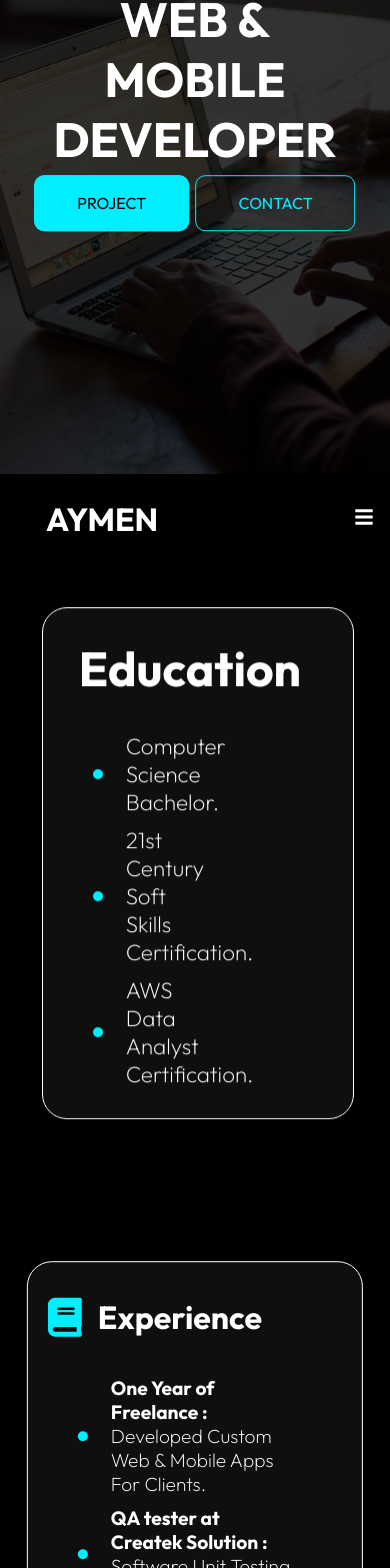
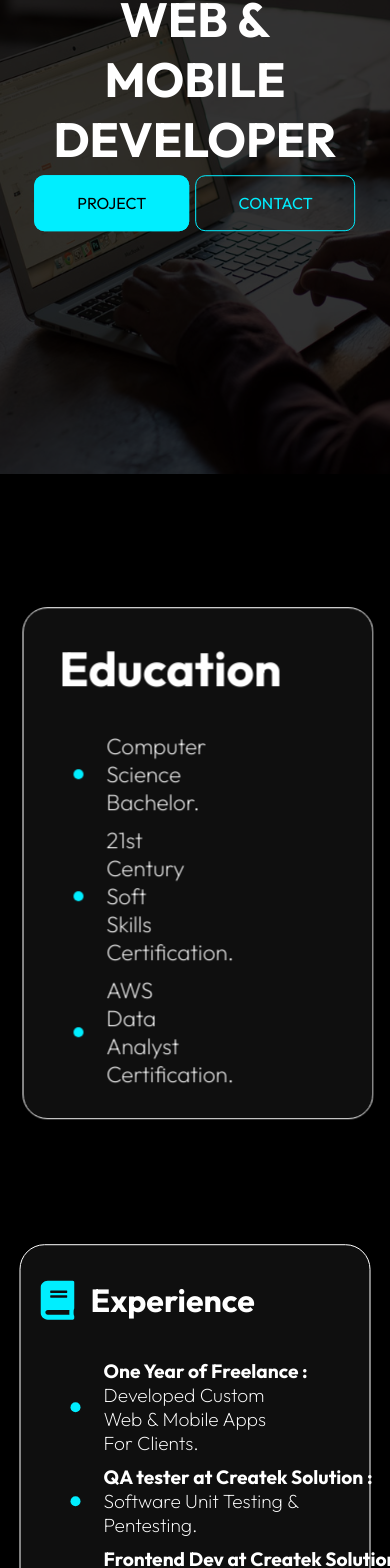
Before and after one commit to AymenRch/My-Portfolio, a React (Create React App) app: page / in a window 390 px wide. Shown: the part 370-1938 px from the top of the page. Built offline with nearby package versions, Linux system fonts and the light colour scheme.

Commit message:
new fixes

```diff
--- a/src/components/Heroimg2.css
+++ b/src/components/Heroimg2.css
@@ -184,6 +184,7 @@
     /* Smooth animation to target width */
 }
 
+
 @media screen and (max-width:640px) {
     .hero2 .content h1 {
         font-size: 3rem;
@@ -226,6 +227,9 @@
     .hero2 .content {
         box-shadow: none;
         border: 0.1px solid white;
+        width: 90%;
     }
 
+
+
 }
--- a/src/components/Heroimg2.js
+++ b/src/components/Heroimg2.js
@@ -83,15 +83,19 @@ const Heroimg2 = () => {
             Experience
           </h1>
           <p>
-            <strong>One Year of Freelance :</strong> <br />
+            <strong style={{whiteSpace:"nowrap"}}>One Year of Freelance :</strong> <br />
             Developed Custom Web & Mobile Apps For Clients.
           </p>
           <p>
-            <strong>QA tester at Createk Solution :</strong> <br />
+            <strong style={{whiteSpace:"nowrap"}}>QA tester at Createk Solution :</strong> <br />
             Software Unit Testing & Pentesting.
           </p>
           <p>
-            <strong>Active in Coding Communities :</strong> <br />
+            <strong style={{whiteSpace:"nowrap"}}>Frontend Dev at Createk Solution :</strong> <br />
+            Creating Modern Interactive User Interfaces.
+          </p>
+          <p>
+            <strong style={{whiteSpace:"nowrap"}}>Active in Coding Communities :</strong> <br />
             Regularly Participate in Online Coding Challenges.
           </p>
         </div>
--- a/src/routes/About.js
+++ b/src/routes/About.js
@@ -1,15 +1,12 @@
 import React from 'react'
 import Navbar from "../components/Navbar";
 import Heroimg2 from '../components/Heroimg2';
-import Project from '../components/projects.js';
 
 
 const About = () => {
   return (
     <div>
-      <Navbar/>
-      <Heroimg2/>
-
+        <Heroimg2/>
     </div>
   )
 }
```
